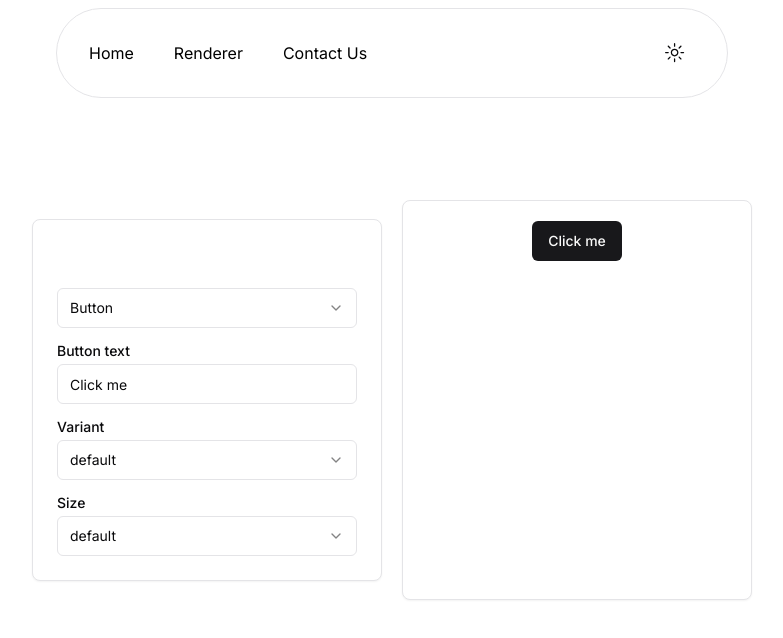
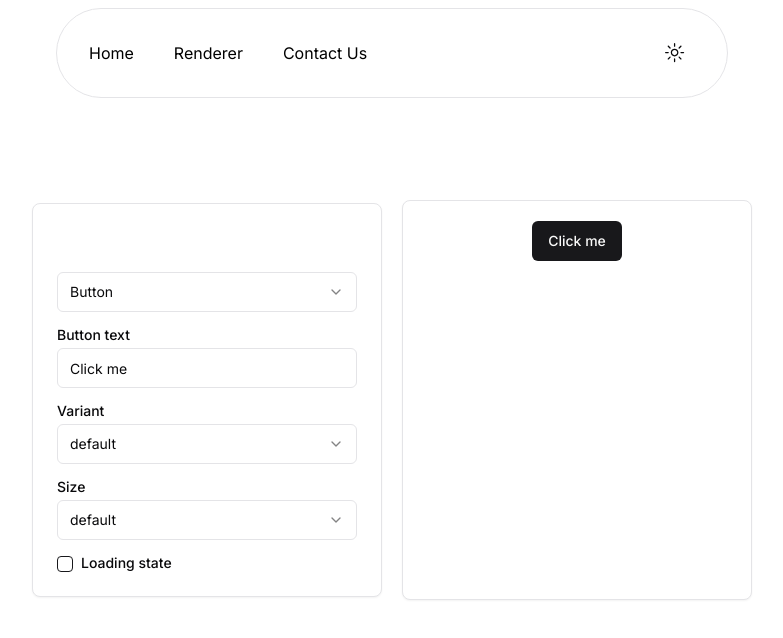
Before and after one commit to sidhuiwnl/component-renderer, a Next.js app: page /renderer in a window 1280 px wide. Shown: the top 638 px of the page, without its empty margins (248-1031 px from the left). Built offline with nearby package versions, Linux system fonts and the light colour scheme.

Commit message:
added loading button

```diff
--- /dev/null
+++ b/app/types/index.ts
@@ -0,0 +1,10 @@
+export type VariantType =
+  | "default"
+  | "link"
+  | "destructive"
+  | "outline"
+  | "secondary"
+  | "ghost";
+
+
+export type SizeType = "default" | "sm" | "lg" | "icon";
--- a/components/optionsCard.tsx
+++ b/components/optionsCard.tsx
@@ -1,4 +1,4 @@
-'use client'
+"use client";
 
 import { useState } from "react";
 import { Button } from "@/components/ui/button";
@@ -19,26 +19,32 @@
   SelectTrigger,
   SelectValue,
 } from "@/components/ui/select";
+import { Checkbox } from "@/components/ui/checkbox";
+import { VariantType,SizeType } from "@/app/types";
+import { ReloadIcon } from "@radix-ui/react-icons";
 
-type VariantType = "default" | "link" | "destructive" | "outline" | "secondary" | "ghost";
-type SizeType = "default" | "sm" | "lg" | "icon" ;
 
-export default function OptionsCard(){
-    const[text,setText] = useState("Click me");
-    const[variant,setVariant] = useState<VariantType>("default");
-    const[sizeOfBtn,setSizeOfBtn] = useState<SizeType>("default");
-    return(
-        <div className=" w-full h-screen flex flex-row justify-center items-center">
-            <Card className="w-[350px] mr-5">
+
+
+export default function OptionsCard() {
+  const [text, setText] = useState("Click me");
+  const [variant, setVariant] = useState<VariantType>("default");
+  const [sizeOfBtn, setSizeOfBtn] = useState<SizeType>("default");
+  const [loadingState, setLoadingState] = useState(false);
+
+
+
+
+  return (
+    <div className=" w-full h-screen flex flex-row justify-center items-center">
+      <Card className="w-[350px] mr-5">
         <CardHeader>
           <CardDescription className="text-white">Options</CardDescription>
-
         </CardHeader>
         <CardContent>
           <form>
             <div className="grid w-full items-center gap-4">
               <div className="flex flex-col space-y-1.5">
-
                 <Select>
                   <SelectTrigger id="framework">
                     <SelectValue placeholder="Button" />
@@ -54,16 +60,22 @@
               </div>
               <div className="flex flex-col space-y-1.5">
                 <Label htmlFor="btn-text">Button text</Label>
-                <Input id="btn-text" defaultValue={"Click me"} onChange={(e) => setText(e.target.value)}/>
+                <Input
+                  id="btn-text"
+                  defaultValue={"Click me"}
+                  onChange={(e) => setText(e.target.value)}
+                />
               </div>
               <div className="flex flex-col space-y-1.5">
                 <Label htmlFor="framework">Variant</Label>
-                <Select onValueChange={(value : VariantType) => setVariant(value)}>
+                <Select
+                  onValueChange={(value: VariantType) => setVariant(value)}
+                >
                   <SelectTrigger id="framework">
                     <SelectValue placeholder="default" />
                   </SelectTrigger>
-                  <SelectContent position="popper" >
-                  <SelectItem value="default">default</SelectItem>
+                  <SelectContent position="popper">
+                    <SelectItem value="default">default</SelectItem>
                     <SelectItem value="destructive">destructive</SelectItem>
                     <SelectItem value="outline">outline</SelectItem>
                     <SelectItem value="secondary">secondary</SelectItem>
@@ -74,7 +86,9 @@
               </div>
               <div className="flex flex-col space-y-1.5">
                 <Label htmlFor="framework">Size</Label>
-                <Select onValueChange={(value : SizeType) => setSizeOfBtn(value)}>
+                <Select
+                  onValueChange={(value: SizeType) => setSizeOfBtn(value)}
+                >
                   <SelectTrigger id="framework">
                     <SelectValue placeholder="default" />
                   </SelectTrigger>
@@ -83,23 +97,50 @@
                     <SelectItem value="sm">sm</SelectItem>
                     <SelectItem value="lg">lg</SelectItem>
                     {/* <SelectItem value="icon">icon</SelectItem> */}
-
                   </SelectContent>
                 </Select>
               </div>
+              <div className="flex space-x-2">
 
+                <Checkbox id="terms"
+                checked={loadingState}
+                onCheckedChange={(checked) => setLoadingState(checked as boolean)}
+                />
+                <label
+                  htmlFor="terms"
+                  className="text-sm font-medium leading-none peer-disabled:cursor-not-allowed peer-disabled:opacity-70"
+                >
+                  Loading state
+                </label>
+              </div>
             </div>
           </form>
         </CardContent>
-
       </Card>
       <Card className="w-[350px] h-[400px]">
         <div className="p-5 text-center">
-        <Button variant={variant} size={sizeOfBtn} >{text}</Button>
+        {loadingState ? <ButtonLoading/> : <DefaultButton variant={variant} text={text} sizeOfBtn={sizeOfBtn} />}
+
         </div>
       </Card>
+    </div>
+  );
+}
 
-        </div>
 
-    )
+function ButtonLoading() {
+  return (
+    <Button disabled>
+      <ReloadIcon className="mr-2 h-4 w-4 animate-spin" />
+      Please wait
+    </Button>
+  )
 }
+
+ function DefaultButton({variant,text,sizeOfBtn} :{variant : VariantType,text : string, sizeOfBtn : SizeType}){
+  return(
+      <Button variant={variant} size={sizeOfBtn}>
+            {text}
+      </Button>
+  )
+ }
--- /dev/null
+++ b/components/ui/checkbox.tsx
@@ -0,0 +1,30 @@
+"use client"
+
+import * as React from "react"
+import * as CheckboxPrimitive from "@radix-ui/react-checkbox"
+import { Check } from "lucide-react"
+
+import { cn } from "@/lib/utils"
+
+const Checkbox = React.forwardRef<
+  React.ElementRef<typeof CheckboxPrimitive.Root>,
+  React.ComponentPropsWithoutRef<typeof CheckboxPrimitive.Root>
+>(({ className, ...props }, ref) => (
+  <CheckboxPrimitive.Root
+    ref={ref}
+    className={cn(
+      "peer h-4 w-4 shrink-0 rounded-sm border border-primary ring-offset-background focus-visible:outline-none focus-visible:ring-2 focus-visible:ring-ring focus-visible:ring-offset-2 disabled:cursor-not-allowed disabled:opacity-50 data-[state=checked]:bg-primary data-[state=checked]:text-primary-foreground",
+      className
+    )}
+    {...props}
+  >
+    <CheckboxPrimitive.Indicator
+      className={cn("flex items-center justify-center text-current")}
+    >
+      <Check className="h-4 w-4" />
+    </CheckboxPrimitive.Indicator>
+  </CheckboxPrimitive.Root>
+))
+Checkbox.displayName = CheckboxPrimitive.Root.displayName
+
+export { Checkbox }
--- a/package.json
+++ b/package.json
@@ -9,6 +9,7 @@
     "lint": "next lint"
   },
   "dependencies": {
+    "@radix-ui/react-checkbox": "^1.1.1",
     "@radix-ui/react-dropdown-menu": "^2.1.1",
     "@radix-ui/react-icons": "^1.3.0",
     "@radix-ui/react-label": "^2.1.0",
```
Also changed, not shown: 1 other file (tests, documents, lock files or other folders).
